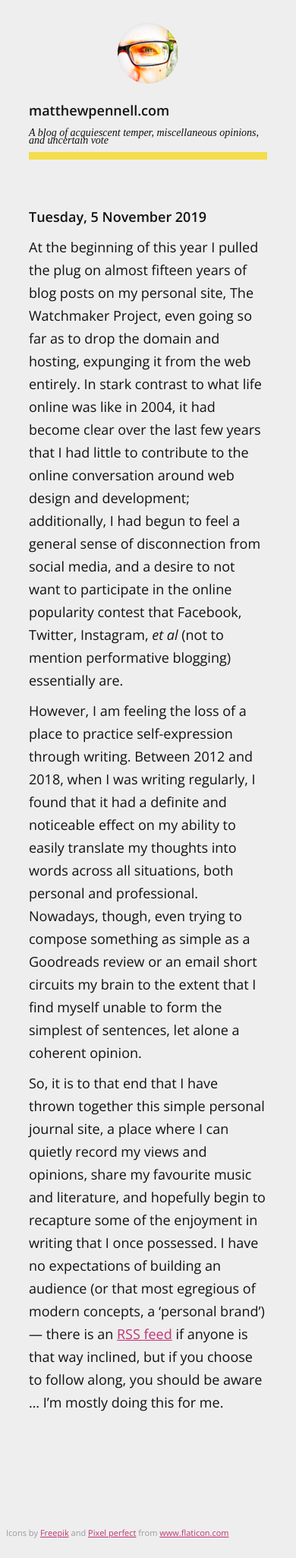
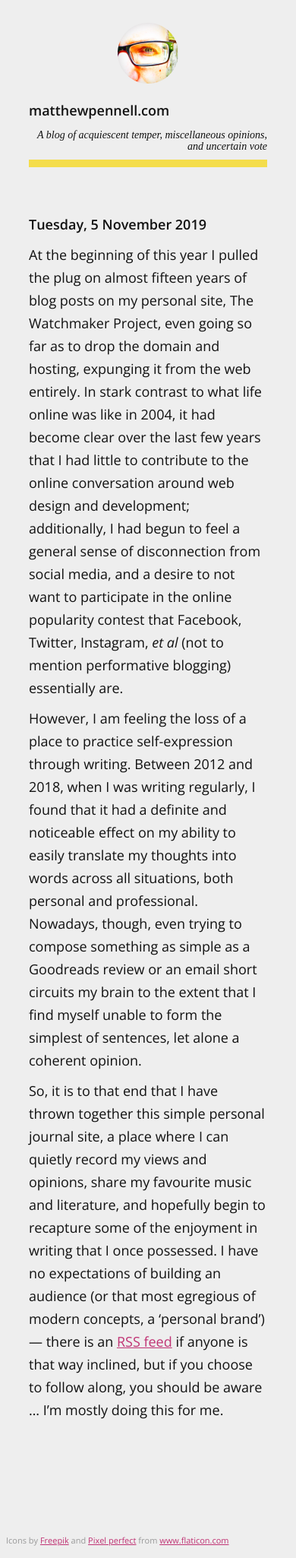
Before and after one commit to matthewpennell/matthewpennell.com, a Jekyll site: the page built from index.md, in a window 390 px wide. Shown: the whole page at 76% size. Built offline with Jekyll 4.4.1, drawn with Linux system fonts in a browser that asks for light colours.

Commit message:
Minor tweak to header on mobile.

```diff
--- a/_sass/main.scss
+++ b/_sass/main.scss
@@ -181,6 +181,8 @@ footer {
         border-left: 0;
         border-bottom: 10px solid #F4DD4B;
         padding: 0 0 10px;
+        line-height: 15px;
+        text-align: right;
     }
     .eye {
         display: block;
```
